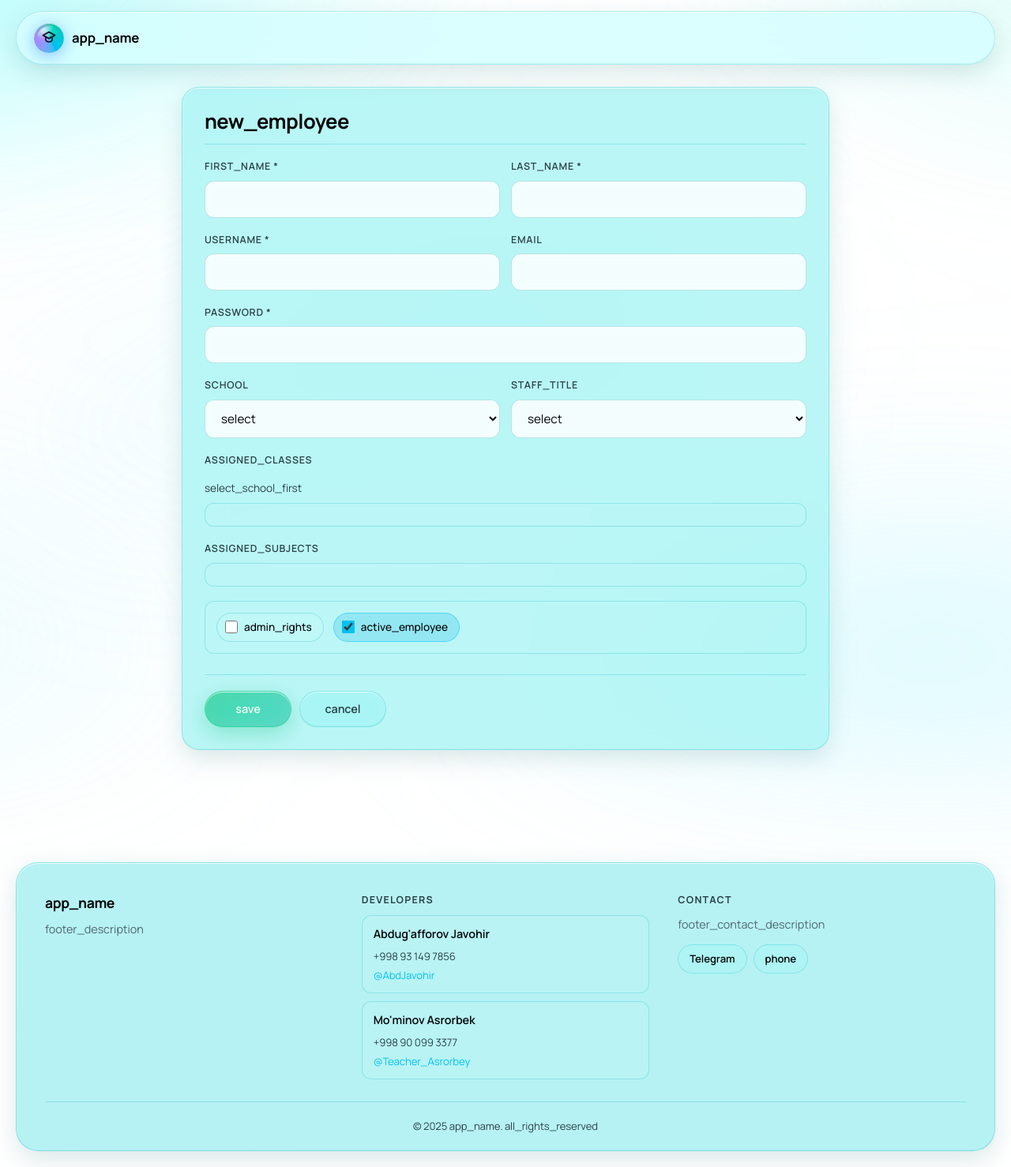
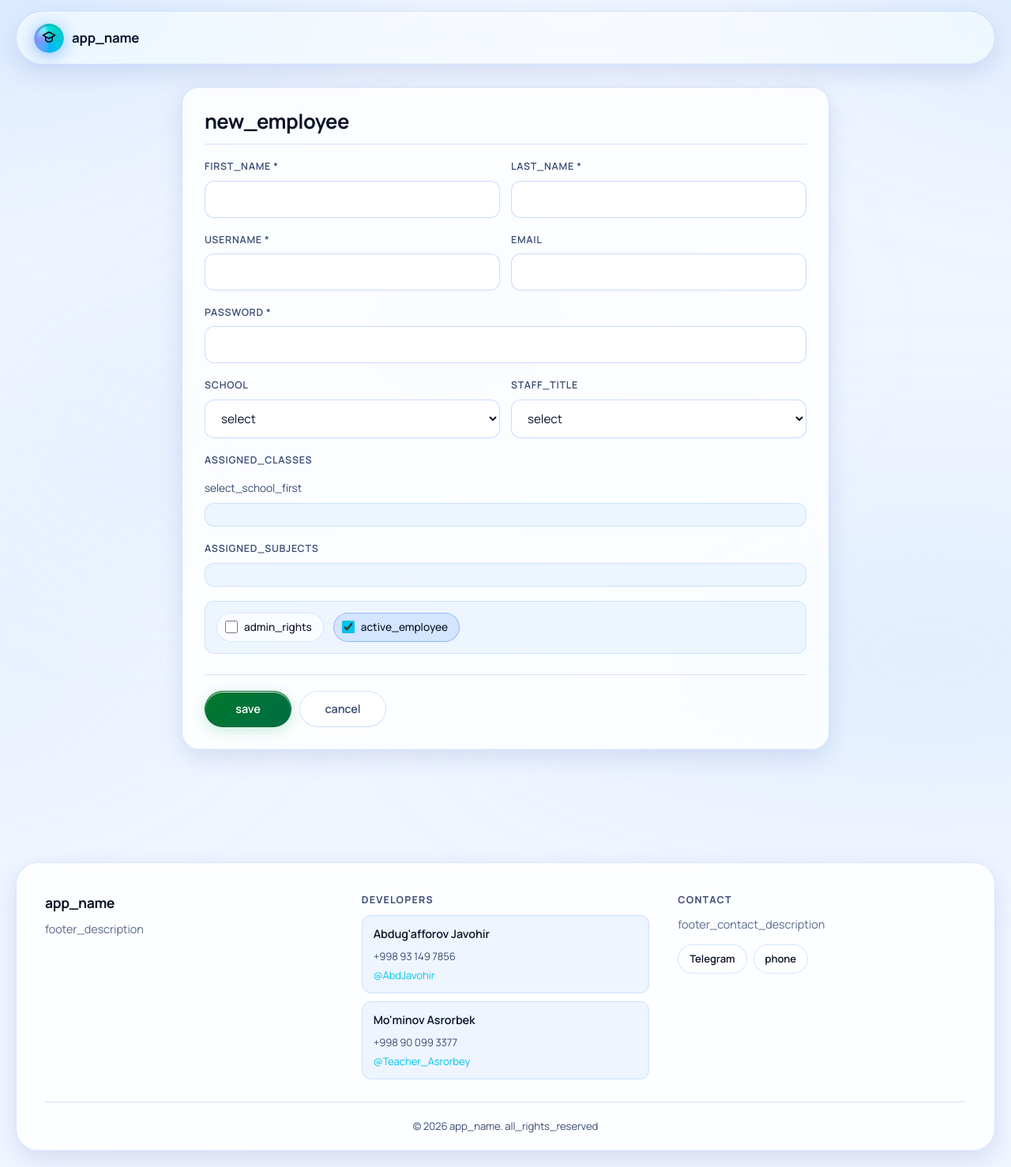
Before and after one commit to CyberdineT800/TeacherPro, a Python web app: template templates/admin/employee_form.html in a window 1280 px wide. Shown: the whole page at 79% size. Run offline with Jinja, Linux system fonts and the light colour scheme; the template is opened without the code that fills it, so the values that code supplies are empty.

Commit message:
some changes

```diff
--- a/static/style.css
+++ b/static/style.css
@@ -21,31 +21,31 @@ html {
 
 /* ---------- Tokens ---------- */
 :root {
-    /* Foundation */
-    --bg-0: oklch(14% 0.035 255);
-    --bg-1: oklch(18% 0.04 258);
-    --bg-2: oklch(22% 0.045 260);
-
-    /* Glass */
-    --glass-bg: rgba(255, 255, 255, 0.055);
-    --glass-bg-strong: rgba(255, 255, 255, 0.085);
-    --glass-bg-hover: rgba(255, 255, 255, 0.11);
-    --glass-border: rgba(255, 255, 255, 0.14);
-    --glass-border-strong: rgba(255, 255, 255, 0.22);
+    /* Foundation — deep sky-blue base */
+    --bg-0: oklch(13% 0.05 248);
+    --bg-1: oklch(17% 0.06 250);
+    --bg-2: oklch(21% 0.065 252);
+
+    /* Glass — blue-tinted so panels read as "sky" not "gray" */
+    --glass-bg: rgba(70, 145, 255, 0.07);
+    --glass-bg-strong: rgba(70, 145, 255, 0.12);
+    --glass-bg-hover: rgba(90, 165, 255, 0.16);
+    --glass-border: rgba(100, 180, 255, 0.18);
+    --glass-border-strong: rgba(130, 205, 255, 0.30);
     --glass-highlight: rgba(255, 255, 255, 0.35);
     --glass-inner: inset 0 1px 0 0 rgba(255, 255, 255, 0.18),
-                   inset 0 -1px 0 0 rgba(255, 255, 255, 0.04);
-
-    /* Text */
-    --text: oklch(97% 0.005 250);
-    --text-muted: oklch(75% 0.02 250);
-    --text-dim: oklch(60% 0.02 250);
-    --text-faint: oklch(48% 0.02 250);
-
-    /* Accents — harmonized hue family */
-    --c-cyan: oklch(75% 0.15 220);
-    --c-violet: oklch(70% 0.18 295);
-    --c-teal: oklch(75% 0.14 175);
+                   inset 0 -1px 0 0 rgba(100, 160, 255, 0.06);
+
+    /* Text — warm blue-tinted so no pure cold gray */
+    --text: oklch(97% 0.008 230);
+    --text-muted: oklch(72% 0.07 228);
+    --text-dim: oklch(57% 0.06 228);
+    --text-faint: oklch(44% 0.05 228);
+
+    /* Accents — sky blue primary */
+    --c-cyan: oklch(74% 0.17 212);
+    --c-violet: oklch(70% 0.18 275);
+    --c-teal: oklch(73% 0.15 185);
     --c-rose: oklch(72% 0.16 20);
     --c-amber: oklch(82% 0.15 80);
     --c-lime: oklch(82% 0.17 140);
@@ -105,17 +105,17 @@ body::after {
 
 body::before {
     background:
-        radial-gradient(40% 35% at 18% 22%, oklch(60% 0.24 270 / 0.55), transparent 70%),
-        radial-gradient(35% 30% at 85% 12%, oklch(68% 0.22 200 / 0.50), transparent 70%),
-        radial-gradient(45% 40% at 75% 85%, oklch(60% 0.22 320 / 0.45), transparent 70%),
-        radial-gradient(35% 35% at 10% 82%, oklch(65% 0.20 175 / 0.40), transparent 70%);
+        radial-gradient(40% 35% at 18% 22%, oklch(62% 0.22 225 / 0.55), transparent 70%),
+        radial-gradient(35% 30% at 85% 12%, oklch(68% 0.22 205 / 0.50), transparent 70%),
+        radial-gradient(45% 40% at 75% 85%, oklch(60% 0.20 245 / 0.42), transparent 70%),
+        radial-gradient(35% 35% at 10% 82%, oklch(65% 0.18 215 / 0.38), transparent 70%);
     animation: drift-a 28s ease-in-out infinite alternate;
 }
 
 body::after {
     background:
-        radial-gradient(30% 25% at 55% 45%, oklch(70% 0.25 230 / 0.35), transparent 70%),
-        radial-gradient(25% 25% at 30% 60%, oklch(65% 0.22 305 / 0.30), transparent 70%);
+        radial-gradient(30% 25% at 55% 45%, oklch(68% 0.22 230 / 0.35), transparent 70%),
+        radial-gradient(25% 25% at 30% 60%, oklch(64% 0.20 242 / 0.28), transparent 70%);
     animation: drift-b 34s ease-in-out infinite alternate;
 }
 
@@ -209,7 +209,7 @@ a:hover { color: oklch(85% 0.14 220); }
     display: flex;
     align-items: center;
     gap: 16px;
-    background: rgba(14, 18, 32, 0.55);
+    background: rgba(14, 18, 32, 0.30);
     border: 1px solid var(--glass-border);
     backdrop-filter: blur(28px) saturate(180%);
     -webkit-backdrop-filter: blur(28px) saturate(180%);
@@ -224,7 +224,7 @@ a:hover { color: oklch(85% 0.14 220); }
     border-radius: inherit;
     padding: 1px;
     background: linear-gradient(145deg,
-        rgba(255,255,255,.30), rgba(255,255,255,.04) 40%, rgba(255,255,255,0) 70%);
+        rgba(255,255,255,.30), rgba(255,255,255,.04) 40%, rgba(255,255,255,0) 50%);
     -webkit-mask: linear-gradient(#000 0 0) content-box, linear-gradient(#000 0 0);
     -webkit-mask-composite: xor;
             mask-composite: exclude;
@@ -1555,120 +1555,275 @@ table tbody tr:hover {
 }
 
 /* ============================================================
-   Light / Day theme  —  white body, aqua-blue panels
+   Light / Day theme  —  white glass panels, sky-blue accents
    ============================================================ */
 [data-theme="light"] {
-    /* Body: pure white */
-    --bg-0: #ffffff;
-    --bg-1: #f0fafa;
-    --bg-2: #e2f5f7;
-
-    /* Panels / cards: soft aqua-blue glass */
-    --glass-bg:        oklch(92% 0.07 198 / 0.82);
-    --glass-bg-strong: oklch(94% 0.07 198 / 0.95);
-    --glass-bg-hover:  oklch(90% 0.09 198 / 0.95);
-    --glass-border:        oklch(72% 0.12 198 / 0.28);
-    --glass-border-strong: oklch(62% 0.14 198 / 0.45);
-    --glass-highlight: rgba(255,255,255,0.85);
-    --glass-inner: inset 0 1px 0 0 rgba(255,255,255,.75),
-                   inset 0 -1px 0 0 oklch(65% 0.10 198 / .10);
-
-    /* Text */
-    --text:       oklch(12% 0.01 220);
-    --text-muted: oklch(36% 0.03 210);
-    --text-dim:   oklch(50% 0.03 210);
-    --text-faint: oklch(63% 0.02 210);
-
-    /* Shadows — aqua-tinted */
-    --sh-sm: 0 2px 8px  oklch(45% 0.12 198 / .10);
-    --sh-md: 0 10px 30px oklch(38% 0.12 198 / .14);
-    --sh-lg: 0 25px 60px oklch(32% 0.12 198 / .20);
-    --sh-glow-cyan:   0 8px 32px oklch(65% 0.18 198 / .25);
-    --sh-glow-violet: 0 8px 32px oklch(62% 0.18 280 / .15);
-}
-
-/* White body, soft aqua aurora blobs */
-[data-theme="light"] body { background: #ffffff; }
+    /* Page background — barely-there blue tint */
+    --bg-0: #f0f5ff;
+    --bg-1: #e8eeff;
+    --bg-2: #dde6ff;
+
+    /* Panels: WHITE glass with blue border accents */
+    --glass-bg:        rgba(255, 255, 255, 0.84);
+    --glass-bg-strong: rgba(255, 255, 255, 0.97);
+    --glass-bg-hover:  rgba(232, 242, 255, 0.97);
+    --glass-border:        rgba(60, 130, 255, 0.22);
+    --glass-border-strong: rgba(45, 110, 255, 0.42);
+    --glass-highlight: rgba(255, 255, 255, 0.92);
+    --glass-inner: inset 0 1px 0 0 rgba(255,255,255,.92),
+                   inset 0 -1px 0 0 rgba(60, 120, 255, .07);
+
+    /* Text — dark navy, readable on white */
+    --text:       #0c1428;
+    --text-muted: #3a4a72;
+    --text-dim:   #5a6a8e;
+    --text-faint: #8090b0;
+
+    /* Shadows — blue-tinted */
+    --sh-sm:          0 2px 8px  rgba(20, 60, 180, .09);
+    --sh-md:          0 10px 30px rgba(15, 50, 160, .12);
+    --sh-lg:          0 25px 60px rgba(10, 40, 140, .18);
+    --sh-glow-cyan:   0 8px 32px rgba(50, 130, 255, .22);
+    --sh-glow-violet: 0 8px 32px rgba(120, 80, 255, .14);
+}
+
+/* Light body + sky-blue aurora blobs */
+[data-theme="light"] body { background: #f0f5ff; }
 
 [data-theme="light"] body::before {
     background:
-        radial-gradient(55% 45% at 8%  8%,  oklch(86% 0.14 195 / .40), transparent 70%),
-        radial-gradient(45% 35% at 92% 10%, oklch(88% 0.11 185 / .32), transparent 70%),
-        radial-gradient(50% 42% at 78% 92%, oklch(87% 0.10 210 / .28), transparent 70%),
-        radial-gradient(40% 35% at  4% 88%, oklch(90% 0.08 200 / .22), transparent 70%);
+        radial-gradient(55% 45% at 8%  8%,  rgba(150, 200, 255, .35), transparent 70%),
+        radial-gradient(45% 35% at 92% 10%, rgba(130, 190, 255, .28), transparent 70%),
+        radial-gradient(50% 42% at 78% 92%, rgba(160, 210, 255, .24), transparent 70%),
+        radial-gradient(40% 35% at  4% 88%, rgba(180, 220, 255, .20), transparent 70%);
 }
 
 [data-theme="light"] body::after {
     background:
-        radial-gradient(35% 30% at 50% 50%, oklch(91% 0.09 200 / .18), transparent 70%),
-        radial-gradient(28% 25% at 28% 62%, oklch(89% 0.07 215 / .14), transparent 70%);
-}
-
-[data-theme="light"] .bg-grain { opacity: 0.08; }
-
-/* Navbar: white glass with aqua tint */
+        radial-gradient(35% 30% at 50% 50%, rgba(170, 215, 255, .16), transparent 70%),
+        radial-gradient(28% 25% at 28% 62%, rgba(145, 200, 255, .12), transparent 70%);
+}
+
+[data-theme="light"] .bg-grain { opacity: 0.07; }
+
+/* Navbar */
 [data-theme="light"] .navbar {
-    background: oklch(97% 0.04 198 / 0.88);
-    border-color: oklch(72% 0.12 198 / 0.25);
-}
-
-/* Nav menu pill background */
+    background: rgba(255, 255, 255, 0.50);
+    border-color: rgba(60, 130, 255, 0.20);
+}
+
+/* Nav menu pill */
 [data-theme="light"] .nav-menu {
-    background: oklch(88% 0.08 198 / 0.45);
-    border-color: oklch(72% 0.10 198 / 0.20);
+    background: rgba(128, 209, 247, 0.719);
+    border-color: rgba(60, 130, 255, 0.15);
+}
+
+/* Nav hover / active states (override dark rgba values) */
+[data-theme="light"] .nav-link:hover {
+    background: rgba(60, 130, 255, 0.09);
+    color: var(--text);
+}
+[data-theme="light"] .nav-link.active {
+    background: rgba(60, 130, 255, 0.14);
+    color: var(--text);
 }
 
 /* Fix hardcoded dark icon in the brand circle */
 [data-theme="light"] .nav-icon { color: #0a0e1c; }
 
-/* Dropdowns with hardcoded dark bg */
+/* Dropdowns */
 [data-theme="light"] .dropdown-menu {
-    background: oklch(92.381% 0.05188 217.953 / 0.96) !important;
-    border-color: oklch(72% 0.12 198 / 0.30);
-}
+    background: rgba(250, 253, 255, 0.97) !important;
+    border-color: rgba(60, 130, 255, 0.25);
+}
+[data-theme="light"] .dropdown-link { color: var(--text-muted) !important; }
 [data-theme="light"] .dropdown-link:hover {
-    background: oklch(88% 0.10 198 / 0.55);
+    background: rgba(60, 130, 255, 0.09);
+    color: var(--text) !important;
 }
 [data-theme="light"] .language-dropdown-compact {
-    background: oklch(95% 0.06 198 / 0.96);
-    border-color: oklch(72% 0.12 198 / 0.30);
+    background: rgba(250, 253, 255, 0.97);
+    border-color: rgba(60, 130, 255, 0.22);
+}
+[data-theme="light"] .language-option { color: var(--text-muted); }
+[data-theme="light"] .language-option:hover,
+[data-theme="light"] .language-option.active {
+    background: rgba(60, 130, 255, 0.09);
+    color: var(--text);
 }
 
 /* Footer */
 [data-theme="light"] .footer {
-    background: oklch(91% 0.07 198 / 0.85);
-    border-color: oklch(72% 0.12 198 / 0.28);
+    background: rgba(255, 255, 255, 0.84);
+    border-color: rgba(60, 130, 255, 0.20);
+}
+
+/* Table container (overrides dark rgba(0,0,0,0.15)) */
+[data-theme="light"] .table-container {
+    background: rgba(255, 255, 255, 0.60);
+    border-color: rgba(60, 130, 255, 0.18);
+}
+
+/* Table cells (overrides dark rgba(255,255,255,0.05) borders) */
+[data-theme="light"] table thead {
+    background: rgba(220, 235, 255, 0.65);
+}
+[data-theme="light"] table th { color: var(--text-muted); }
+[data-theme="light"] table td {
+    border-top-color: rgba(60, 130, 255, 0.10);
+}
+[data-theme="light"] table tbody tr:hover {
+    background: rgba(60, 130, 255, 0.07);
+}
+
+/* Info / filter boxes (override dark rgba(0,0,0,0.2)) */
+[data-theme="light"] .filter-box,
+[data-theme="light"] .exam-info-box,
+[data-theme="light"] .timestamp-info,
+[data-theme="light"] .results-summary {
+    background: rgba(220, 235, 255, 0.55);
+    border-color: rgba(60, 130, 255, 0.20);
+}
+[data-theme="light"] .exam-info-box { border-left-color: var(--c-cyan); }
+
+/* Action buttons (override dark backgrounds) */
+[data-theme="light"] .action-btn {
+    background: rgba(255, 255, 255, 0.78);
+    border-color: rgba(60, 130, 255, 0.20);
+    color: var(--text);
+}
+[data-theme="light"] .action-btn.secondary {
+    background: rgba(220, 235, 255, 0.55);
+}
+[data-theme="light"] .action-btn:hover {
+    background: rgba(60, 130, 255, 0.10);
+    border-color: rgba(60, 130, 255, 0.35);
+    color: var(--text);
 }
 
 /* Form inputs */
 [data-theme="light"] input,
 [data-theme="light"] select,
 [data-theme="light"] textarea {
-    background: rgba(255,255,255,0.85);
-    border-color: oklch(72% 0.10 198 / 0.35);
-    color: var(--text);
+    background: rgba(255, 255, 255, 0.90);
+    border-color: rgba(60, 130, 255, 0.28);
+    color: var(--text);
+}
+[data-theme="light"] input:hover,
+[data-theme="light"] select:hover,
+[data-theme="light"] textarea:hover {
+    background: rgba(255, 255, 255, 0.98);
 }
 [data-theme="light"] input:focus,
 [data-theme="light"] select:focus,
 [data-theme="light"] textarea:focus {
-    border-color: oklch(58% 0.18 198);
+    border-color: rgba(45, 110, 255, 0.75);
     background: #ffffff;
-    box-shadow: 0 0 0 3px oklch(65% 0.15 198 / 0.20);
-}
-
-/* Tables */
-[data-theme="light"] table th {
-    background: oklch(87% 0.09 198 / 0.70);
-    color: var(--text);
-}
-[data-theme="light"] table tbody tr:hover {
-    background: oklch(90% 0.07 198 / 0.40);
-}
-
-/* Score tables in enter_scores / view_results */
+    box-shadow: 0 0 0 3px rgba(60, 130, 255, 0.18);
+}
+
+/* Checkboxes */
+[data-theme="light"] .checkbox-group {
+    background: rgba(220, 235, 255, 0.45);
+    border-color: rgba(60, 130, 255, 0.18);
+}
+[data-theme="light"] .checkbox-item {
+    background: rgba(255, 255, 255, 0.72);
+    border-color: rgba(60, 130, 255, 0.18);
+}
+[data-theme="light"] .checkbox-item label { color: var(--text); }
+[data-theme="light"] .checkbox-item:has(input:checked) {
+    background: rgba(60, 130, 255, 0.14);
+    border-color: rgba(45, 110, 255, 0.40);
+}
+
+/* Inline forms */
+[data-theme="light"] .inline-add-form,
+[data-theme="light"] .inline-form {
+    background: rgba(220, 235, 255, 0.45);
+    border-color: rgba(60, 130, 255, 0.18);
+}
+
+/* Question items */
+[data-theme="light"] .question-item {
+    background: rgba(220, 235, 255, 0.45);
+    border-color: rgba(60, 130, 255, 0.22);
+    border-left-color: var(--c-cyan);
+}
+
+/* Developer cards */
+[data-theme="light"] .developer {
+    background: rgba(220, 235, 255, 0.45);
+    border-color: rgba(60, 130, 255, 0.18);
+}
+
+/* Mono pill */
+[data-theme="light"] .mono {
+    background: rgba(215, 232, 255, 0.65);
+    border-color: rgba(60, 130, 255, 0.25);
+    color: oklch(40% 0.18 240);
+}
+
+/* Count pill */
+[data-theme="light"] .count-pill {
+    background: rgba(210, 230, 255, 0.72);
+    border-color: rgba(60, 130, 255, 0.22);
+    color: var(--text);
+}
+
+/* Buttons — solid, readable on light bg */
+[data-theme="light"] .btn-primary {
+    background: linear-gradient(135deg, oklch(52% 0.18 230), oklch(47% 0.20 245));
+    border-color: oklch(44% 0.18 235 / 0.70);
+    color: #ffffff;
+    box-shadow: var(--glass-inner), 0 4px 18px rgba(40, 110, 255, 0.28);
+}
+[data-theme="light"] .btn-primary:hover {
+    background: linear-gradient(135deg, oklch(56% 0.18 228), oklch(51% 0.20 242));
+    border-color: oklch(48% 0.18 232 / 0.80);
+    color: #ffffff;
+}
+[data-theme="light"] .btn-success {
+    background: linear-gradient(135deg, oklch(48% 0.18 155), oklch(44% 0.17 170));
+    border-color: oklch(42% 0.17 158 / 0.70);
+    color: #ffffff;
+    box-shadow: var(--glass-inner), 0 4px 18px rgba(20, 160, 100, 0.22);
+}
+[data-theme="light"] .btn-success:hover {
+    background: linear-gradient(135deg, oklch(52% 0.18 155), oklch(48% 0.17 170));
+    color: #ffffff;
+}
+[data-theme="light"] .btn-danger {
+    background: linear-gradient(135deg, oklch(50% 0.22 25), oklch(46% 0.24 10));
+    border-color: oklch(44% 0.22 20 / 0.70);
+    color: #ffffff;
+    box-shadow: var(--glass-inner), 0 4px 18px rgba(220, 50, 50, 0.20);
+}
+[data-theme="light"] .btn-danger:hover {
+    background: linear-gradient(135deg, oklch(54% 0.22 25), oklch(50% 0.24 10));
+    color: #ffffff;
+}
+[data-theme="light"] .btn-warning {
+    background: linear-gradient(135deg, oklch(62% 0.18 75), oklch(58% 0.19 60));
+    border-color: oklch(55% 0.17 72 / 0.70);
+    color: #ffffff;
+}
+[data-theme="light"] .btn-warning:hover {
+    background: linear-gradient(135deg, oklch(66% 0.18 75), oklch(62% 0.19 60));
+    color: #ffffff;
+}
+[data-theme="light"] .btn-secondary { color: var(--text-muted); }
+[data-theme="light"] .btn-secondary:hover { color: var(--text); }
+
+/* Mobile dropdown override */
+[data-theme="light"] .nav-links.mobile-open .dropdown-menu {
+    background: rgba(240, 248, 255, 0.96) !important;
+}
+
+/* Score tables */
 [data-theme="light"] .score-inp {
-    background: rgba(255,255,255,0.80);
-    border-color: oklch(72% 0.10 198 / 0.35);
+    background: rgba(255, 255, 255, 0.88);
+    border-color: rgba(60, 130, 255, 0.28);
     color: var(--text);
 }
 
--- a/templates/base.html
+++ b/templates/base.html
@@ -50,23 +50,23 @@
             <div class="nav-menu" id="navMenu">
                 {% if session.is_admin %}
                 <a href="{{ url_for('admin_dashboard') }}"
-                    class="nav-link {% if request.endpoint == 'admin_dashboard' %}active{% endif %}">
+                    class="nav-link {% if 'admin/dashboard' in request.url.path %}active{% endif %}">
                     {{ _('dashboard') }}
                 </a>
                 <a href="{{ url_for('schools_list') }}"
-                    class="nav-link {% if request.endpoint == 'schools_list' %}active{% endif %}">
+                    class="nav-link {% if 'admin/schools' in request.url.path %}active{% endif %}">
                     {{ _('schools') }}
                 </a>
                 <a href="{{ url_for('employees_list') }}"
-                    class="nav-link {% if request.endpoint == 'employees_list' %}active{% endif %}">
+                    class="nav-link {% if 'admin/employees' in request.url.path %}active{% endif %}">
                     {{ _('employees') }}
                 </a>
                 <a href="{{ url_for('admin_ai_list') }}"
-                    class="nav-link {% if request.endpoint == 'admin_ai_list' %}active{% endif %}">
+                    class="nav-link {% if 'admin/ai' in request.url.path and 'questions' not in request.url.path %}active{% endif %}">
                     {{ _('ai_presentation') }}
                 </a>
                 <a href="{{ url_for('admin_ai_questions') }}"
-                    class="nav-link {% if request.endpoint == 'admin_ai_questions' %}active{% endif %}">
+                    class="nav-link {% if 'admin/ai-questions' in request.url.path %}active{% endif %}">
                     {{ _('ai_questions') }}
                 </a>
                 <a href="{{ url_for('admin_games_list') }}"
@@ -92,11 +92,11 @@
                 </div>
                 {% else %}
                 <a href="{{ url_for('teacher_dashboard') }}"
-                    class="nav-link {% if request.endpoint == 'teacher_dashboard' %}active{% endif %}">
+                    class="nav-link {% if 'teacher/dashboard' in request.url.path %}active{% endif %}">
                     {{ _('dashboard') }}
                 </a>
                 <a href="{{ url_for('create_exam') }}"
-                    class="nav-link {% if request.endpoint == 'create_exam' %}active{% endif %}">
+                    class="nav-link {% if 'create-exam' in request.url.path %}active{% endif %}">
                     {{ _('create_exam') }}
                 </a>
                 {% if session.ai_enabled %}
@@ -218,7 +218,7 @@
         </div>
 
         <div class="footer-bottom">
-            <p>&copy; 2025 {{ _('app_name') }}. {{ _('all_rights_reserved') }}</p>
+            <p>&copy; 2026 {{ _('app_name') }}. {{ _('all_rights_reserved') }}</p>
         </div>
     </footer>
 
```
